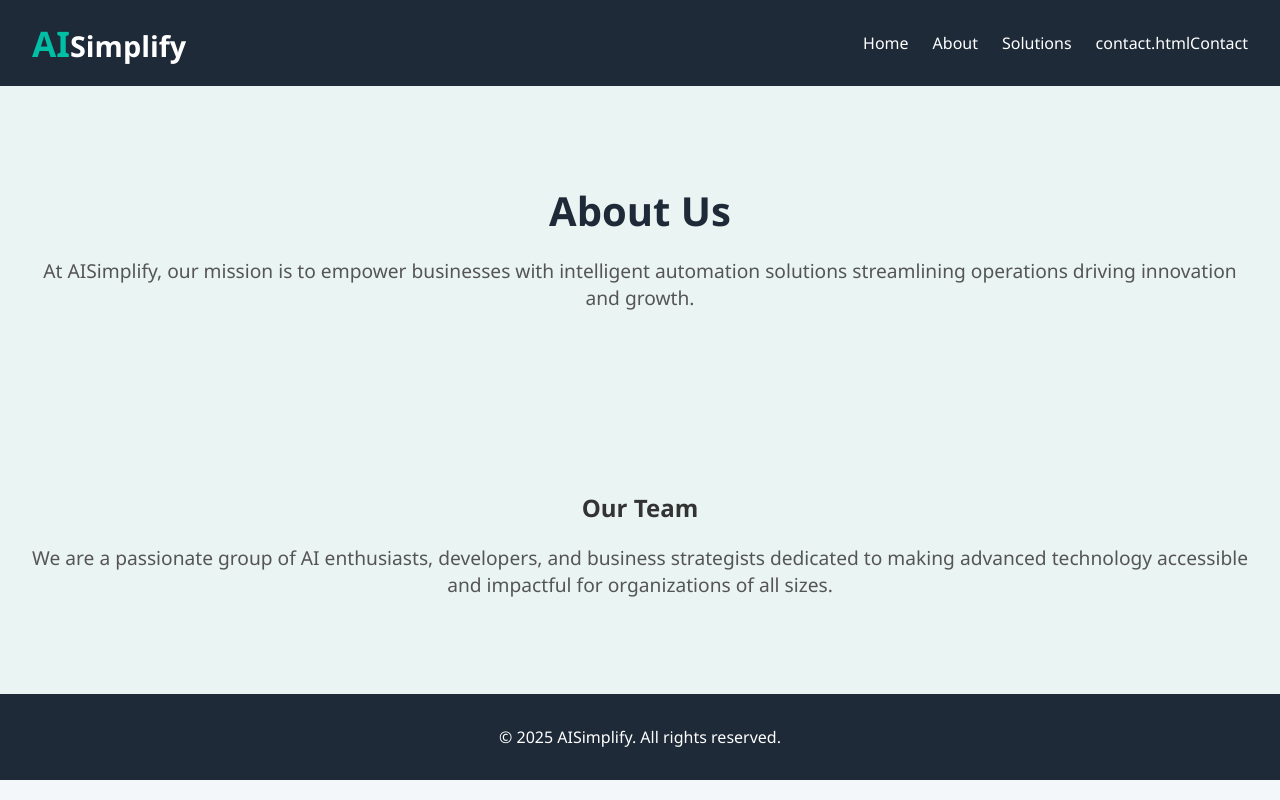
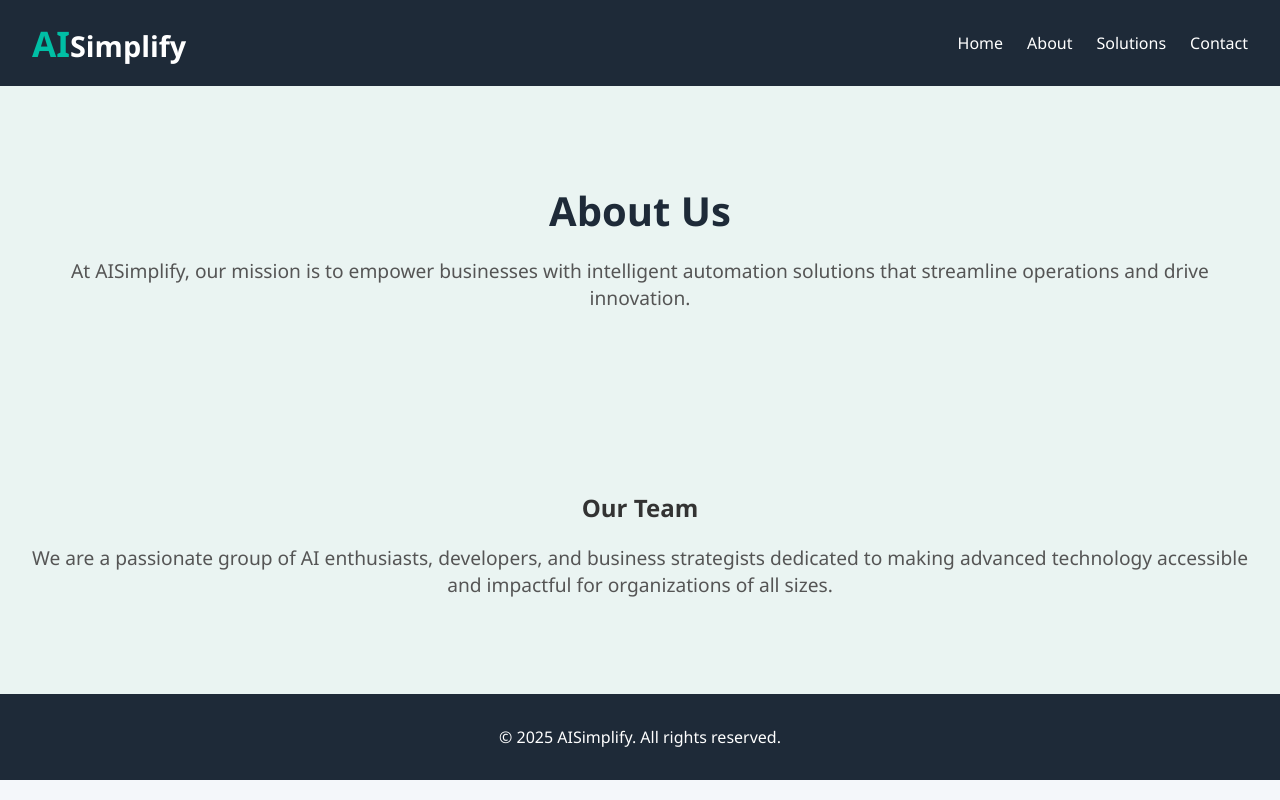
Before and after one commit to ovlac99/aisimplify-site, a plain HTML site: page about.html in a window 1280 px wide. Drawn offline with Linux system fonts and the light colour scheme.

Commit message:
Update about.html

```diff
--- a/about.html
+++ b/about.html
@@ -15,14 +15,14 @@
                 <li><a href="index.html">Home</a></li>
                 <li><a href="about.html">About</a></li>
                 <li><a href="#">Solutions</a></li>
-                <li>contact.htmlContact</a></li>
+                <li><a href="#">Contact</a></li>
             </ul>
         </nav>
     </header>
 
     <section class="hero">
         <h1>About Us</h1>
-        <p>At AISimplify, our mission is to empower businesses with intelligent automation solutions streamlining operations driving innovation and growth.</p>
+        <p>At AISimplify, our mission is to empower businesses with intelligent automation solutions that streamline operations and drive innovation.</p>
     </section>
 
     <section class="hero">
```
